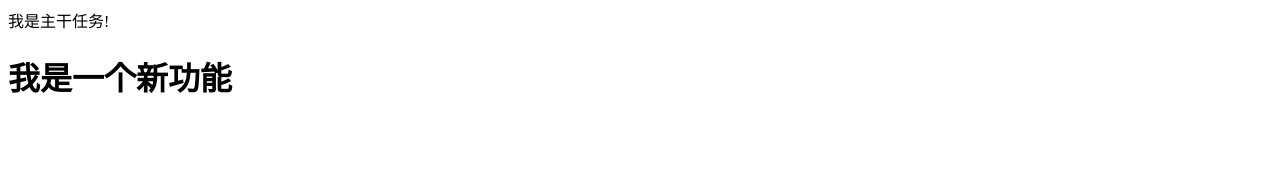
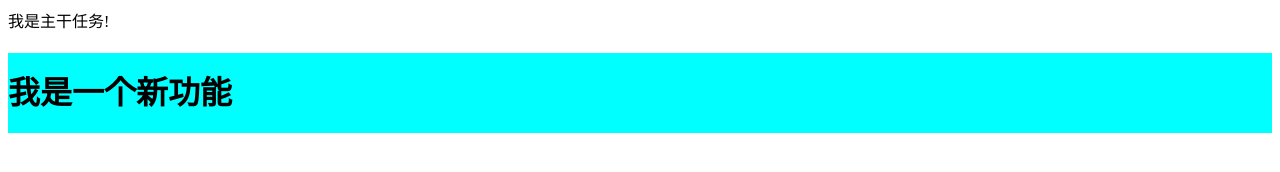
Before and after one commit to Jasonwang911/gitCommand, a plain HTML site: page index.html in a window 1280 px wide. Drawn offline with Linux system fonts and the light colour scheme.

Commit message:
hotfix分支的紧急开发

```diff
--- a/index.html
+++ b/index.html
@@ -3,6 +3,14 @@
 <head>
 	<meta charset="UTF-8">
 	<title>Document</title>
+	<style type="text/css">
+		h1{
+			width:100%;
+			height: 80px;
+			line-height: 80px;
+			background: aqua;
+		}
+	</style>
 </head>
 <body>
 	<div>我是主干任务!</div>
```
